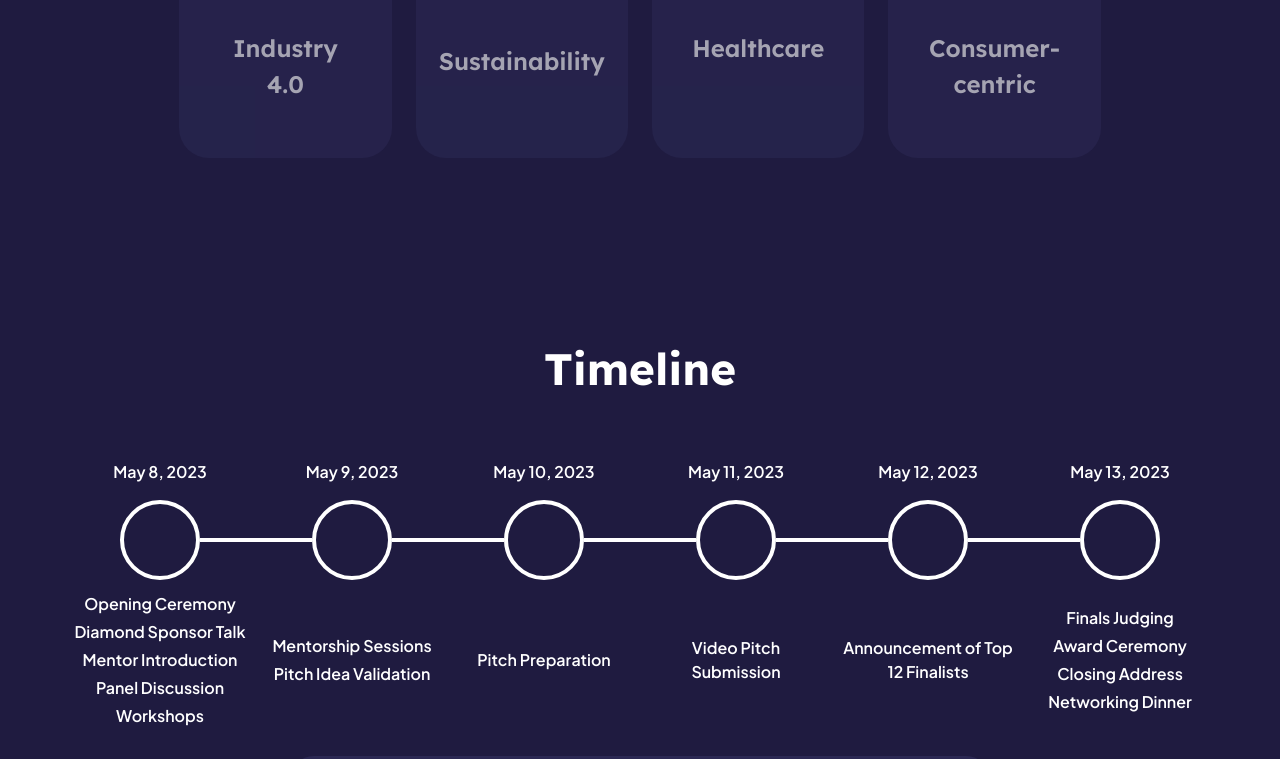
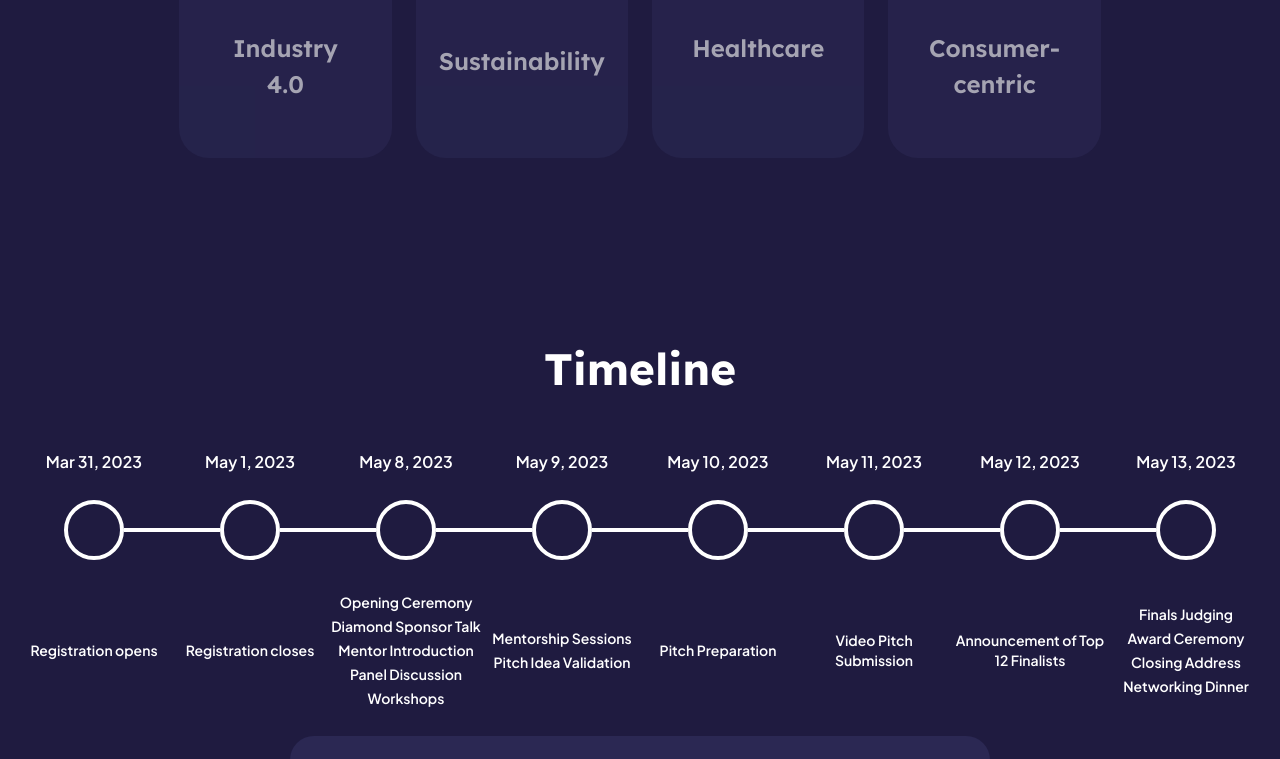
Before and after one commit to groundzero2023/groundzero-website, a React (Vite) app in the folder groundzero/: page / in a window 1280 px wide. Shown: the part 4487-5246 px from the top of the page. Built offline with nearby package versions, Linux system fonts and the light colour scheme.

Commit message:
Add registration open and close in `Timeline`

```diff
--- a/groundzero/src/components/Timeline.jsx
+++ b/groundzero/src/components/Timeline.jsx
@@ -17,12 +17,12 @@ const Timeline = () => {
                 </h2>
               </div>
 
-              <div className="w-20 h-20 rounded-full border-4 border-white">
+              <div className="w-[60px] h-[60px] rounded-full border-4 border-white">
 
               </div>
 
-              <div className="absolute px-28 md:px-0 md:w-44 inline-block align-top">
-                <div className="md:mt-60 md:text-center md:text-base text-sm space-y-2 md:space-y-1">
+              <div className="absolute px-28 md:px-3 md:w-44 inline-block align-top">
+                <div className="md:mt-60 md:text-center md:text-sm text-sm space-y-2 md:space-y-1">
                   {event.title.map((title) => (
                       <div>
                         {title}
@@ -32,7 +32,7 @@ const Timeline = () => {
               </div>
             </div>
             <div className={`${timelineSchedule.indexOf(event) == timelineSchedule.length - 1 ? 'hidden' : 'block' } grid place-items-center `}>
-              <div className="w-1 h-40 md:w-16 lg:w-28 md:h-1 bg-white">
+              <div className="w-1 h-40 md:w-16 lg:w-24 md:h-1 bg-white">
 
               </div>
             </div>
--- a/groundzero/src/constants/index.js
+++ b/groundzero/src/constants/index.js
@@ -574,6 +574,14 @@ export const aboutUs = [
 
 export const timelineSchedule = [
   {
+    title: ["Registration opens"],
+    date: "2023-03-31T12:00:00",
+  },
+  {
+    title: ["Registration closes"],
+    date: "2023-05-01T12:00:00",
+  },
+  {
     title: ["Opening Ceremony", "Diamond Sponsor Talk", "Mentor Introduction", "Panel Discussion", "Workshops"],
     date: "2023-05-08T12:00:00",
   },
```
